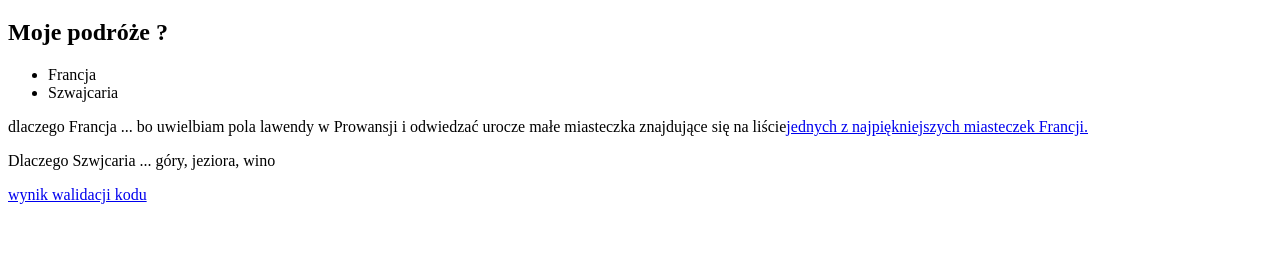
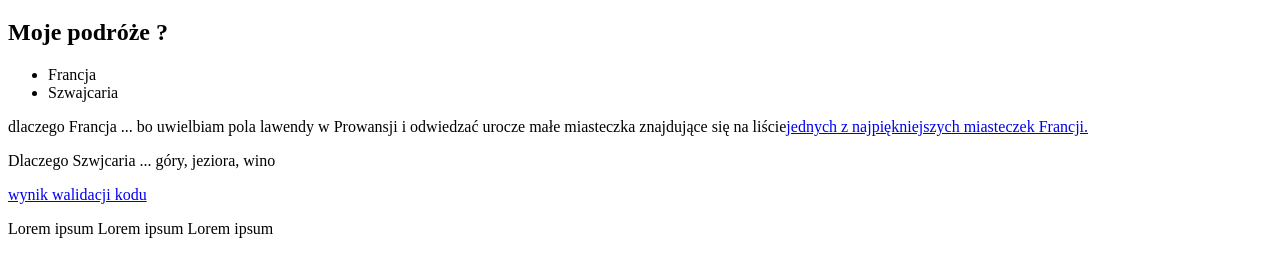
Before and after one commit to MalgorzataRatajczyk/learning-git-1, a plain HTML site: page index.html in a window 1280 px wide. Shown: the part 876-1130 px from the top of the page. Before the commit the page ends 1088 px from the top, so only its background shows below. Drawn offline with Linux system fonts and the light colour scheme.

Commit message:
Add new paragraph

```diff
--- a/index.html
+++ b/index.html
@@ -22,5 +22,6 @@
 		<p>dlaczego Francja ... bo uwielbiam pola lawendy w Prowansji i odwiedzać urocze małe miasteczka znajdujące się na liście<a href="http://www.les-plus-beaux-villages-de-france.org/fr" target="_blank">jednych z najpiękniejszych miasteczek Francji.</a></p>
 		<p>Dlaczego Szwjcaria ... góry, jeziora, wino</p>
 		<a href="https://1drv.ms/u/s!AoCtYXX04vyma6_dD_MqXD8AN8o" target="_blank">wynik walidacji kodu</a>
+		<p>Lorem ipsum Lorem ipsum Lorem ipsum</p>
 	</body>
 </html>
```
